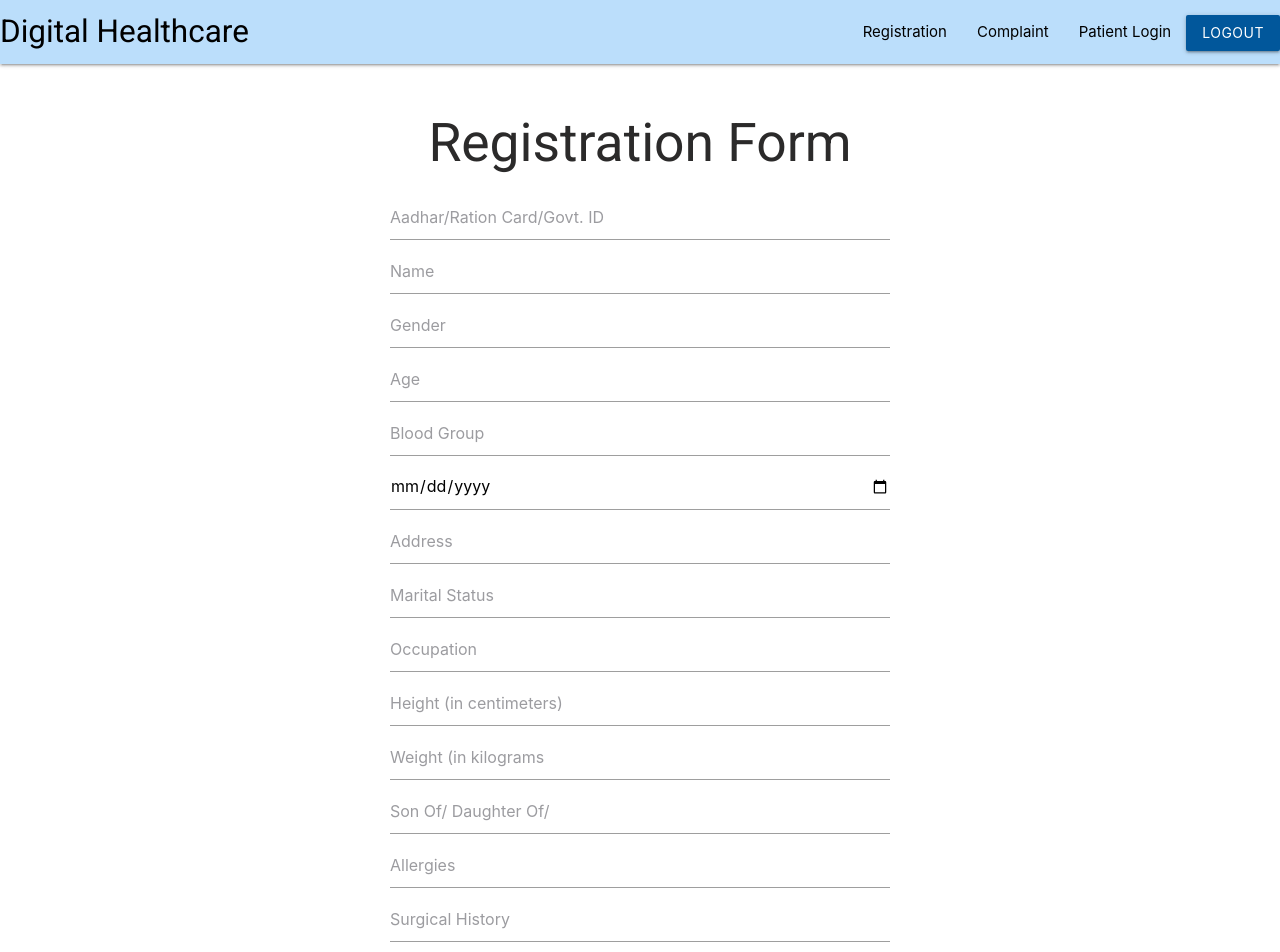
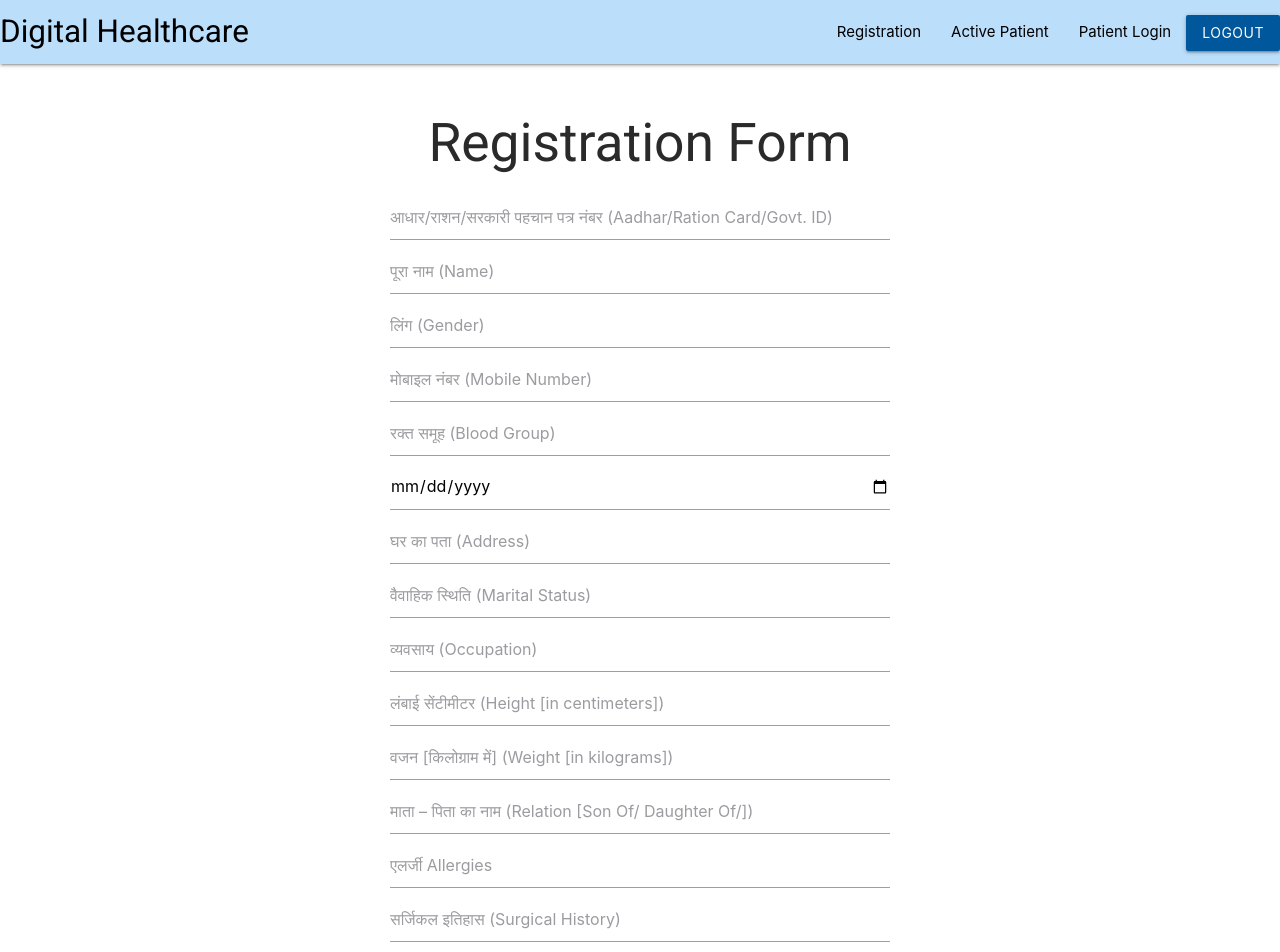
Before and after one commit to Loganzi/NC_GEU_MK91_Cerebrum, a React (Create React App) app in the folder pclient/: page /form in a window 1280 px wide. Shown: the top 952 px of the page. Built offline with nearby package versions, Linux system fonts and the light colour scheme; sample sign-in values are in the browser's storage.

Commit message:
added hindi transcripts to forms

```diff
--- a/pclient/src/components/Navbar.js
+++ b/pclient/src/components/Navbar.js
@@ -22,7 +22,7 @@ const NavBar = () => {
         // <Link to="/profile">Records</Link>
         //</li>,
         <li key="3">
-          <Link to="/pcomplaint">Complaint</Link>
+          <Link to="/pcomplaint">Active Patient</Link>
         </li>,
         <li key="5">
           <Link to="/PatientLogin">Patient Login</Link>
--- a/pclient/src/components/screens/Form.js
+++ b/pclient/src/components/screens/Form.js
@@ -65,97 +65,97 @@ const Form = () => {
         <h2 className="regFormH2">Registration Form</h2>
         <input
           type="text"
-          placeholder="Aadhar/Ration Card/Govt. ID"
+          placeholder="आधार/राशन/सरकारी पहचान पत्र नंबर (Aadhar/Ration Card/Govt. ID)"
           value={uid}
           onChange={(e) => setUID(e.target.value)}
         />
         <input
           type="text"
-          placeholder="Name"
+          placeholder="पूरा नाम (Name)"
           value={name}
           onChange={(e) => setName(e.target.value)}
         />
         <input
           type="text"
-          placeholder="Gender"
+          placeholder="लिंग (Gender)"
           value={gender}
           onChange={(e) => setGender(e.target.value)}
         />
         <input
           type="text"
-          placeholder="Age"
+          placeholder="मोबाइल नंबर (Mobile Number)"
           value={age}
           onChange={(e) => setAge(e.target.value)}
         />
         <input
           type="text"
-          placeholder="Blood Group"
+          placeholder="रक्त समूह (Blood Group)"
           value={bldgroup}
           onChange={(e) => setBldgroup(e.target.value)}
         />
         <input
           type="date"
-          placeholder="Date Of Birth"
+          placeholder="जन्मतिथि (Date of Birth)"
           value={dob}
           onChange={(e) => setDOB(e.target.value)}
         />
         <input
           type="text"
-          placeholder="Address"
+          placeholder="घर का पता (Address)"
           value={address}
           onChange={(e) => setAddress(e.target.value)}
         />
         <input
           type="text"
-          placeholder="Marital Status"
+          placeholder="वैवाहिक स्थिति (Marital Status)"
           value={married}
           onChange={(e) => setMarried(e.target.value)}
         />
         <input
           type="text"
-          placeholder="Occupation"
+          placeholder="व्यवसाय (Occupation)"
           value={occupation}
           onChange={(e) => setOccupation(e.target.value)}
         />
         <input
           type="number"
-          placeholder="Height (in centimeters)"
+          placeholder="लंबाई सेंटीमीटर (Height [in centimeters])"
           value={height}
           onChange={(e) => setHeight(e.target.value)}
         />
         <input
           type="number"
-          placeholder="Weight (in kilograms"
+          placeholder="वजन [किलोग्राम में] (Weight [in kilograms])"
           value={weight}
           onChange={(e) => setWeight(e.target.value)}
         />
         <input
           type="text"
-          placeholder="Son Of/ Daughter Of/"
+          placeholder="माता – पिता का नाम (Relation [Son Of/ Daughter Of/])"
           value={relation}
           onChange={(e) => setRelation(e.target.value)}
         />
         <input
           type="text"
-          placeholder="Allergies"
+          placeholder="एलर्जी Allergies"
           value={allergies}
           onChange={(e) => setAllergies(e.target.value)}
         />
         <input
           type="text"
-          placeholder="Surgical History"
+          placeholder="सर्जिकल इतिहास (Surgical History)"
           value={surgHist}
           onChange={(e) => setSurgHist(e.target.value)}
         />
         <input
           type="text"
-          placeholder="Obstetric (Complications during pregnancy"
+          placeholder="Obstetric (Complications during pregnancy)"
           value={obstetric}
           onChange={(e) => setObstetric(e.target.value)}
         />
         <input
           type="text"
-          placeholder="Habits (Drinking, Smoking, etc)"
+          placeholder="आदतों [धूम्रपान पीना] (Habits [Drinking, Smoking, etc])"
           value={habits}
           onChange={(e) => setHabits(e.target.value)}
         />
@@ -166,7 +166,7 @@ const Form = () => {
           className="btn waves-effect waves-light #64b5f6 blue darken-1"
           onClick={() => PostForm()}
         >
-          Submit
+          प्रस्तुत / Submit
         </button>
       </div>
     </div>
--- a/pclient/src/components/screens/pComplaint.js
+++ b/pclient/src/components/screens/pComplaint.js
@@ -56,17 +56,17 @@ const Complaint = () => {
   return (
     <div className="FormCard ">
       <div className="formcard input-field">
-        <h2 className="regFormH2">Patient Complaint Form</h2>
+        <h2 className="regFormH2">Active Patient Ailment Form</h2>
         <input
           type="text"
-          placeholder="Aadhar/Ration Card/Govt. ID"
+          placeholder="आधार/राशन/सरकारी पहचान पत्र नंबर (Aadhar/Ration Card/Govt. ID)"
           id="Aadhar"
           value={uid}
           onChange={(e) => setUID(e.target.value)}
         />
         <input
           type="text"
-          placeholder=" नाम (Name) "
+          placeholder="पूरा नाम (Name) "
           value={name}
           onChange={(e) => setName(e.target.value)}
         />
@@ -103,7 +103,7 @@ const Complaint = () => {
         /> */}
         <input
           type="number"
-          placeholder="Weight (in kilograms)"
+          placeholder="वजन [किलोग्राम में] (Weight [in kilograms])"
           value={weight}
           onChange={(e) => setWeight(e.target.value)}
         />
@@ -111,7 +111,7 @@ const Complaint = () => {
         <form action="#" onSubmit>
           <p></p>
           <label>
-            <h6>New or follow up check up?</h6>
+            <h6>नई या अनुवर्ती जांच? (New or follow up check up?)</h6>
           </label>
           <p>
             <label>
@@ -122,7 +122,7 @@ const Complaint = () => {
                 value={newVisitYes}
                 onChange={(e) => setVisitYes(true)}
               />
-              <span>New Check-up</span>
+              <span>नया चेकअप (New Check-up)</span>
             </label>
           </p>
           <p>
@@ -134,20 +134,20 @@ const Complaint = () => {
                 value={newVisitNo}
                 onChange={(e) => setVisitNo(true)}
               />
-              <span>Follow-up</span>
+              <span>अनुवर्ती परामर्श (Follow-up)</span>
             </label>
           </p>
         </form>
 
         <input
           type="text"
-          placeholder="Temperature (F)"
+          placeholder="तापमान [फ़ारेनहाइट] (Temperature [F])"
           value={temperature}
           onChange={(e) => setTemp(e.target.value)}
         />
         <input
           type="text"
-          placeholder="Blood Pressure (Sym/Dist)"
+          placeholder="रक्तचाप [सिस्टोलिक/डायस्टोलिक] (Blood Pressure [Sys/Dist])"
           value={BP}
           onChange={(e) => setBP(e.target.value)}
         />
@@ -155,7 +155,7 @@ const Complaint = () => {
 
         <input
           type="text"
-          placeholder="Your Complaint"
+          placeholder="आपकी शिकायत (Your Complaint)"
           value={complaint}
           onChange={(e) => setComplaint(e.target.value)}
         />
@@ -167,7 +167,7 @@ const Complaint = () => {
           className="btn waves-effect waves-light #64b5f6 blue darken-1"
           onClick={() => PostComplaint()}
         >
-          Submit
+          प्रस्तुत / Submit
         </button>
       </div>
     </div>
```
